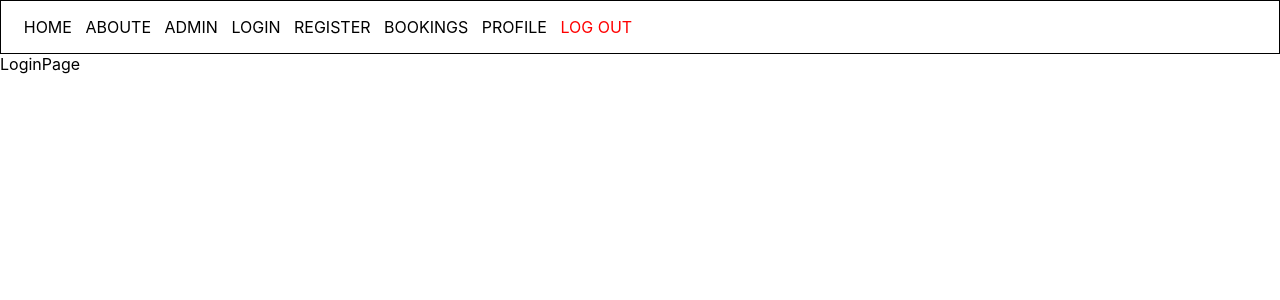
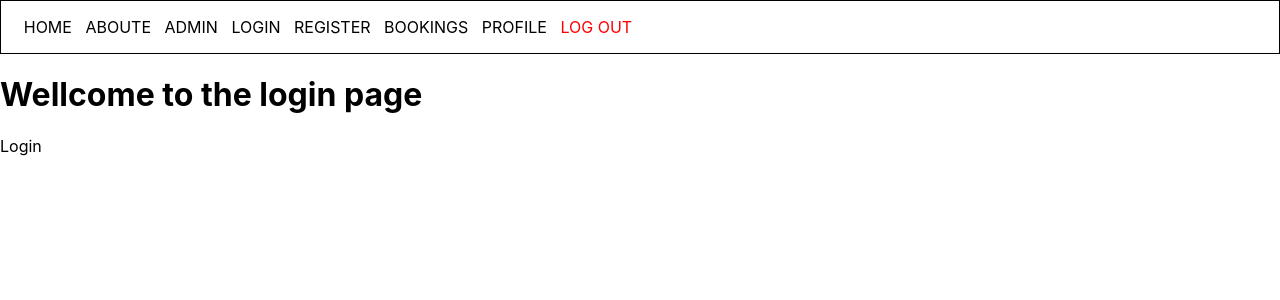
Before and after one commit to BucoTEC/booking-frontend, a Next.js app: page /auth/login in a window 1280 px wide. Shown: the top 300 px of the page. Built offline with nearby package versions, Linux system fonts and the light colour scheme.

Commit message:
add login pageview

```diff
--- a/pages/auth/login.js
+++ b/pages/auth/login.js
@@ -1,7 +1,14 @@
 import React from "react";
 
+import Login from "../../ui/pageviews/Login";
+
 function LoginPage() {
-	return <div>LoginPage</div>;
+	return (
+		<>
+			<h1>Wellcome to the login page</h1>
+			<Login />
+		</>
+	);
 }
 
 export default LoginPage;
--- /dev/null
+++ b/ui/pageviews/Login.js
@@ -0,0 +1,11 @@
+import React from "react";
+
+function Login() {
+	return (
+		<>
+			<div>Login</div>
+		</>
+	);
+}
+
+export default Login;
```
